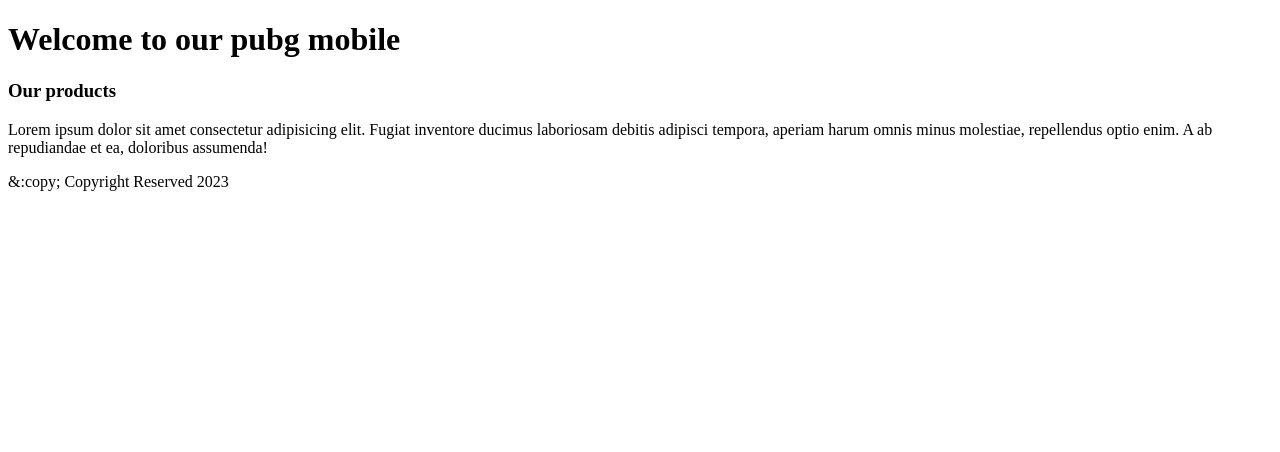
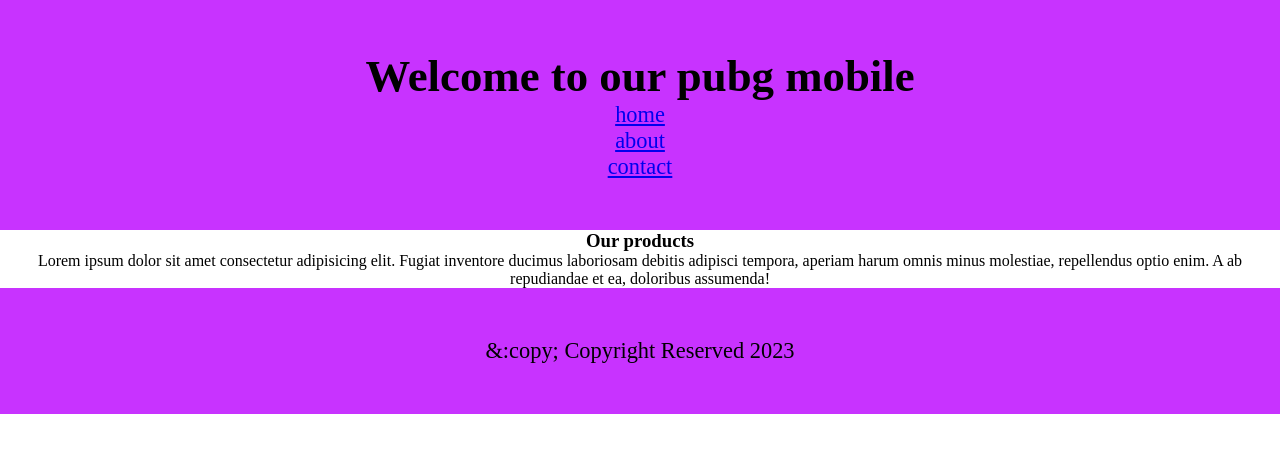
Before and after one commit to abdula7i7/onlineshopping, a plain HTML site: page index.html in a window 1280 px wide. Drawn offline with Linux system fonts and the light colour scheme.

Commit message:
i added nav

```diff
--- a/index.html
+++ b/index.html
@@ -9,6 +9,13 @@
   <body>
     <header>
       <h1>Welcome to our pubg mobile</h1>
+      <nav>
+        <ul>
+          <li><a href="#">home</a></li>
+          <li><a href="#">about</a></li>
+          <li><a href="#">contact</a></li>
+        </ul>
+      </nav>
     </header>
     <main>
       <div class="container">
--- a/style.css
+++ b/style.css
@@ -0,0 +1,13 @@
+* {
+  padding: 0;
+  margin: 0;
+  box-sizing: border-box;
+  text-align: center;
+}
+
+header,
+footer {
+  padding: 50px 0;
+  background: #b0fc;
+  font-size: 1.4rem;
+}
```
